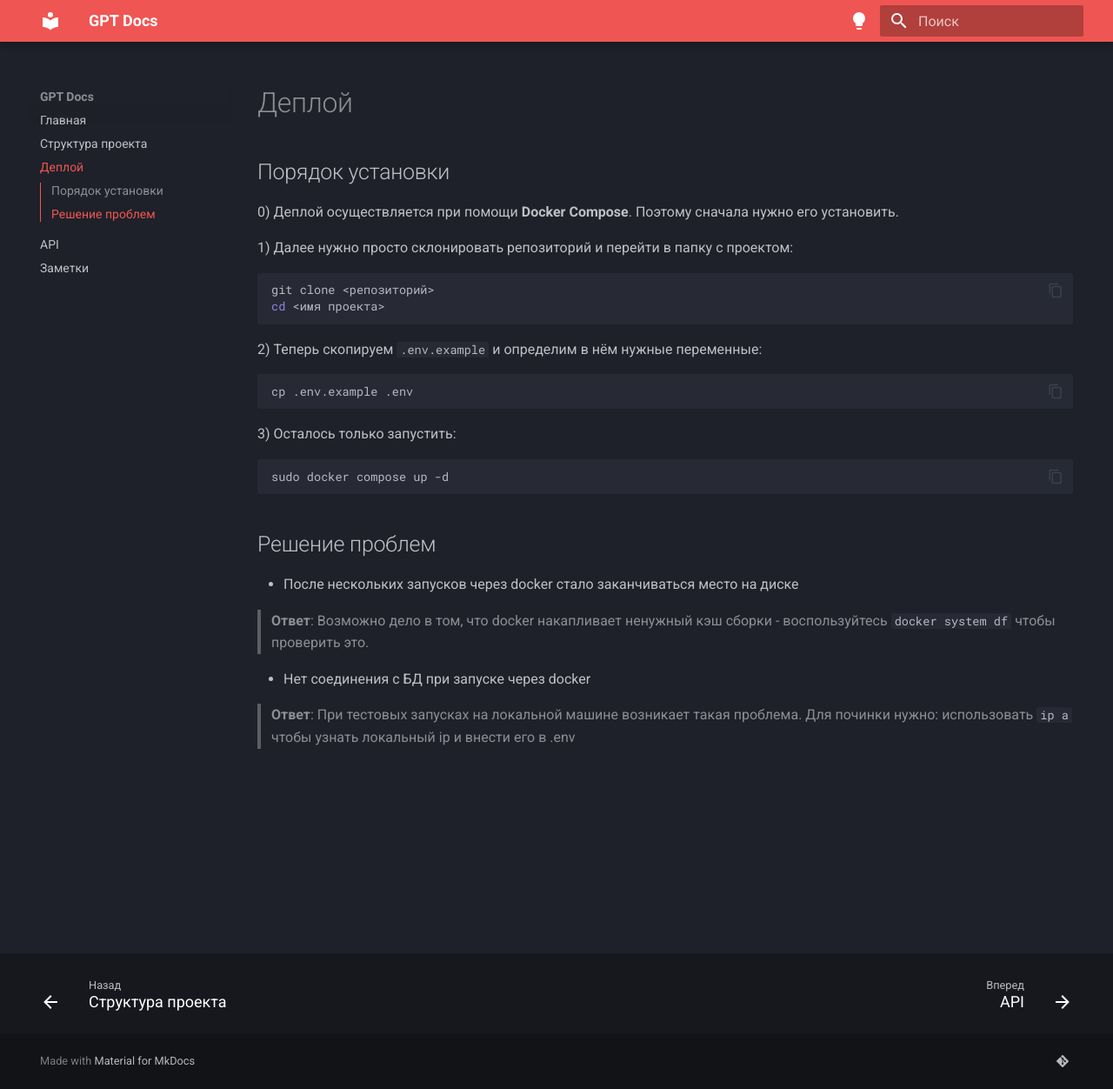
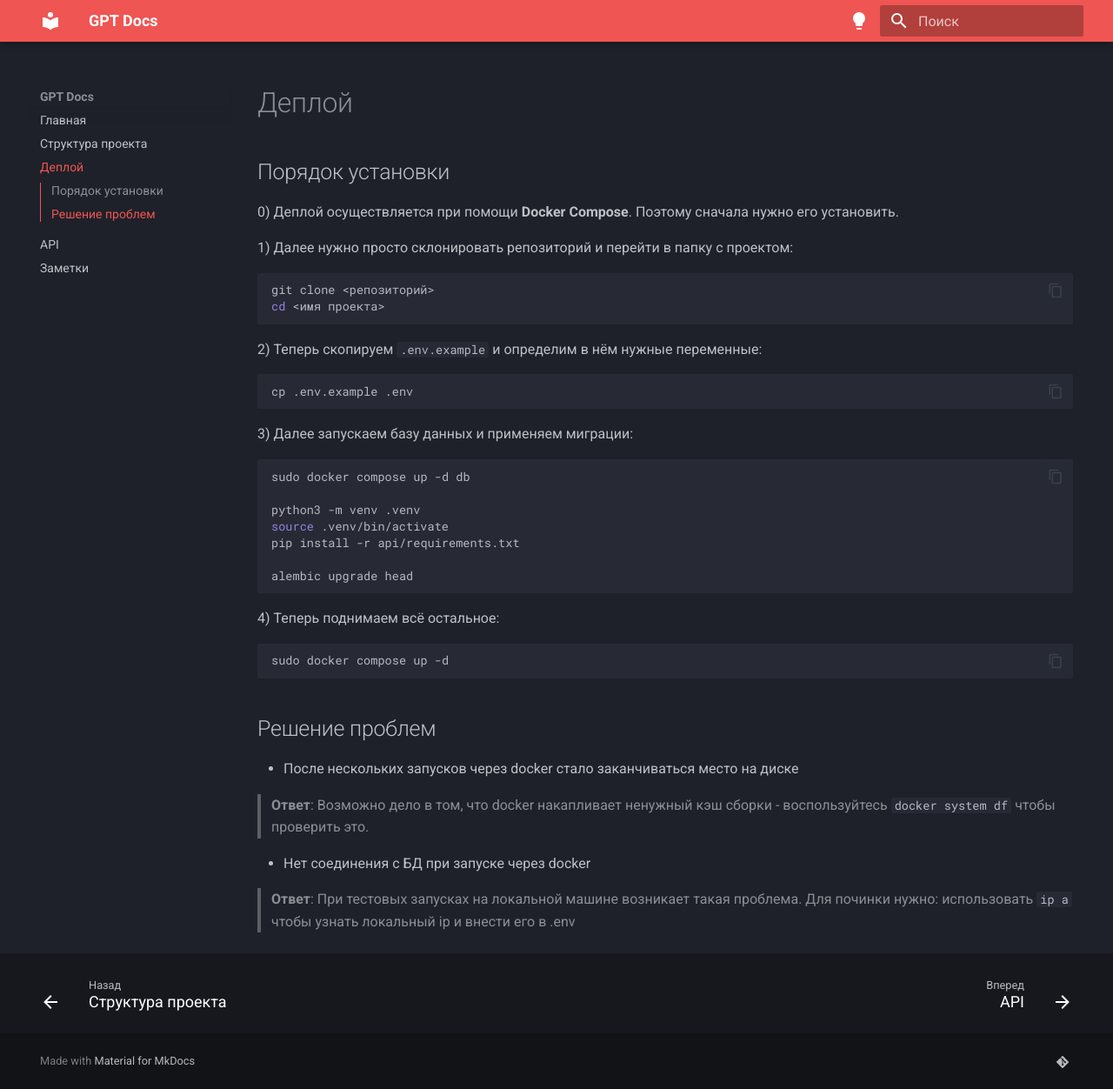
Before and after one commit to Shkvaldev/docgpt_backend, an MkDocs documentation site: the page built from docs/deploy_guide.md, in a window 1280 px wide and 1252 px high. Shown: the whole window at 87% size. Built offline with MkDocs 1.6.1 and Material for MkDocs 9.7.7, drawn with Linux system fonts in a browser that asks for light colours; plug-ins that fetch from the network failed and are left out.

Commit message:
update docs

````diff
--- a/docs/deploy_guide.md
+++ b/docs/deploy_guide.md
@@ -17,7 +17,19 @@ cd <имя проекта>
 cp .env.example .env
 ```
 
-3) Осталось только запустить:
+3) Далее запускаем базу данных и применяем миграции:
+
+```bash
+sudo docker compose up -d db
+
+python3 -m venv .venv
+source .venv/bin/activate
+pip install -r api/requirements.txt
+
+alembic upgrade head
+```
+
+4) Теперь поднимаем всё остальное:
 
 ```bash
 sudo docker compose up -d
````
Also changed, not shown: docs/project_structure.md (+7 -0 lines).
